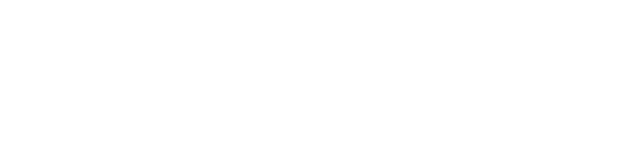
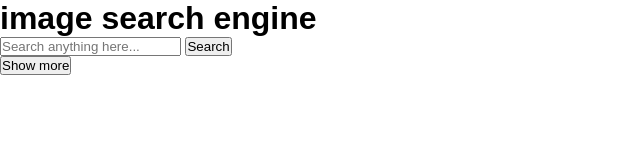
Before and after one commit to MuhammadAheedSiddiqui29/Image-Search-Engine, a plain HTML site: page index.html in a window 1280 px wide. Shown: the whole page, without its empty margins (0-640 px from the left). Drawn offline with Linux system fonts and the light colour scheme.

Commit message:
html structure

```diff
--- a/index.html
+++ b/index.html
@@ -7,7 +7,15 @@
     <link rel="stylesheet" href="style.css">
 </head>
 <body>
+    <h1>image search engine</h1>
+    <form id="search-form">
+        <input type="text" id="search-box" placeholder="Search anything here...">
+        <button>Search</button>
+    </form>
+    <div id="search-result">
 
+    </div>
+    <button id="show-more-btn">Show more</button>
     <script src="script.js"></script>
 </body>
 </html>
```
